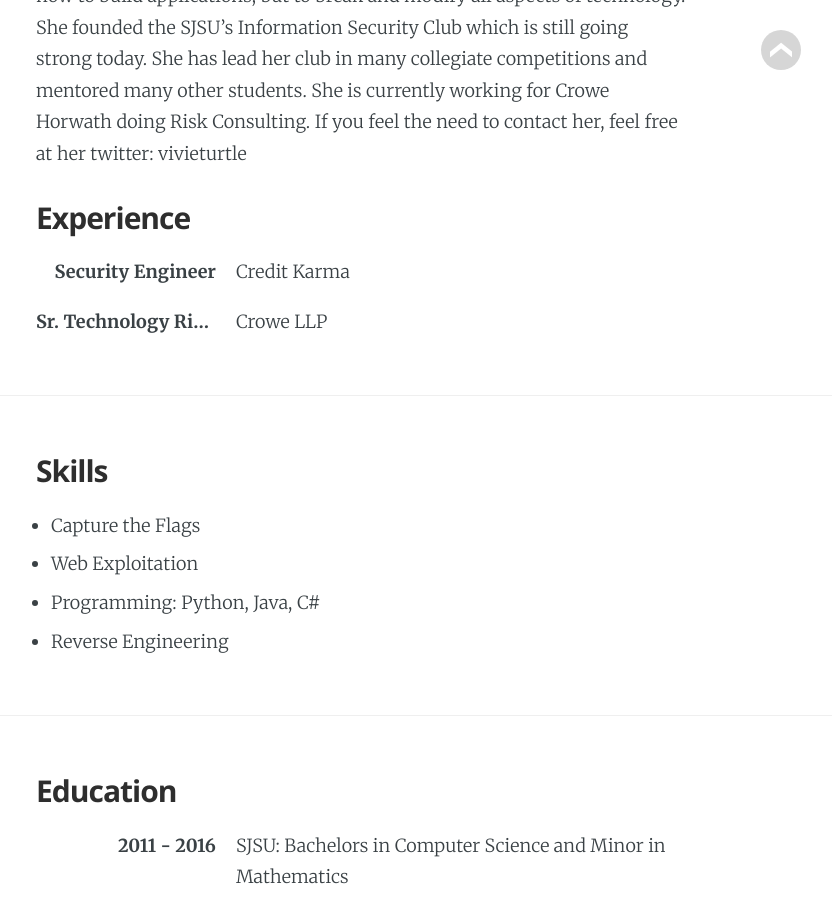
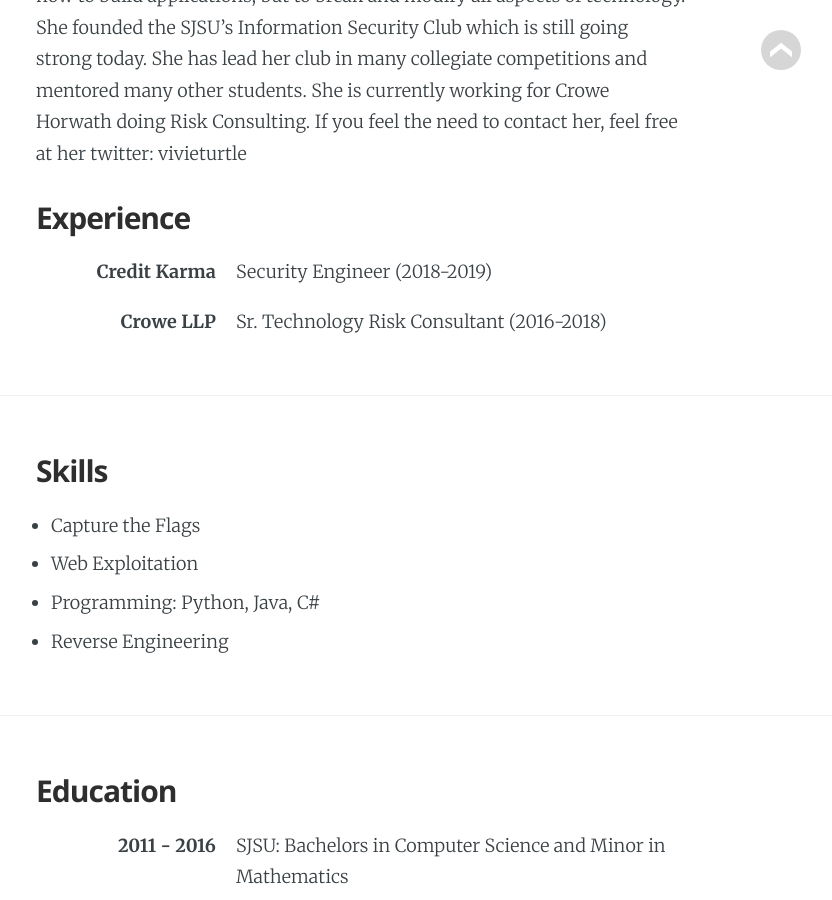
Before and after one commit to ViviTurtle/viviturtle.github.io, a Jekyll site: the page built from _pages/about.md, in a window 1280 px wide and 900 px high, scrolled down 717 px. Shown: the whole window, without its empty margins (279-1111 px from the left). Built offline with Jekyll 4.4.1, drawn with Linux system fonts in a browser that asks for light colours; some web fonts are replaced.

Commit message:
Final Fix

```diff
--- a/_pages/about.md
+++ b/_pages/about.md
@@ -16,11 +16,12 @@
 
 ## Experience
 
-Security Engineer
-: Credit Karma
+Credit Karma
+: Security Engineer (2018-2019)
 
-Sr. Technology Risk Consultant
-: Crowe LLP
+Crowe LLP
+: Sr. Technology Risk Consultant (2016-2018)
+
 
 ---
 
```
